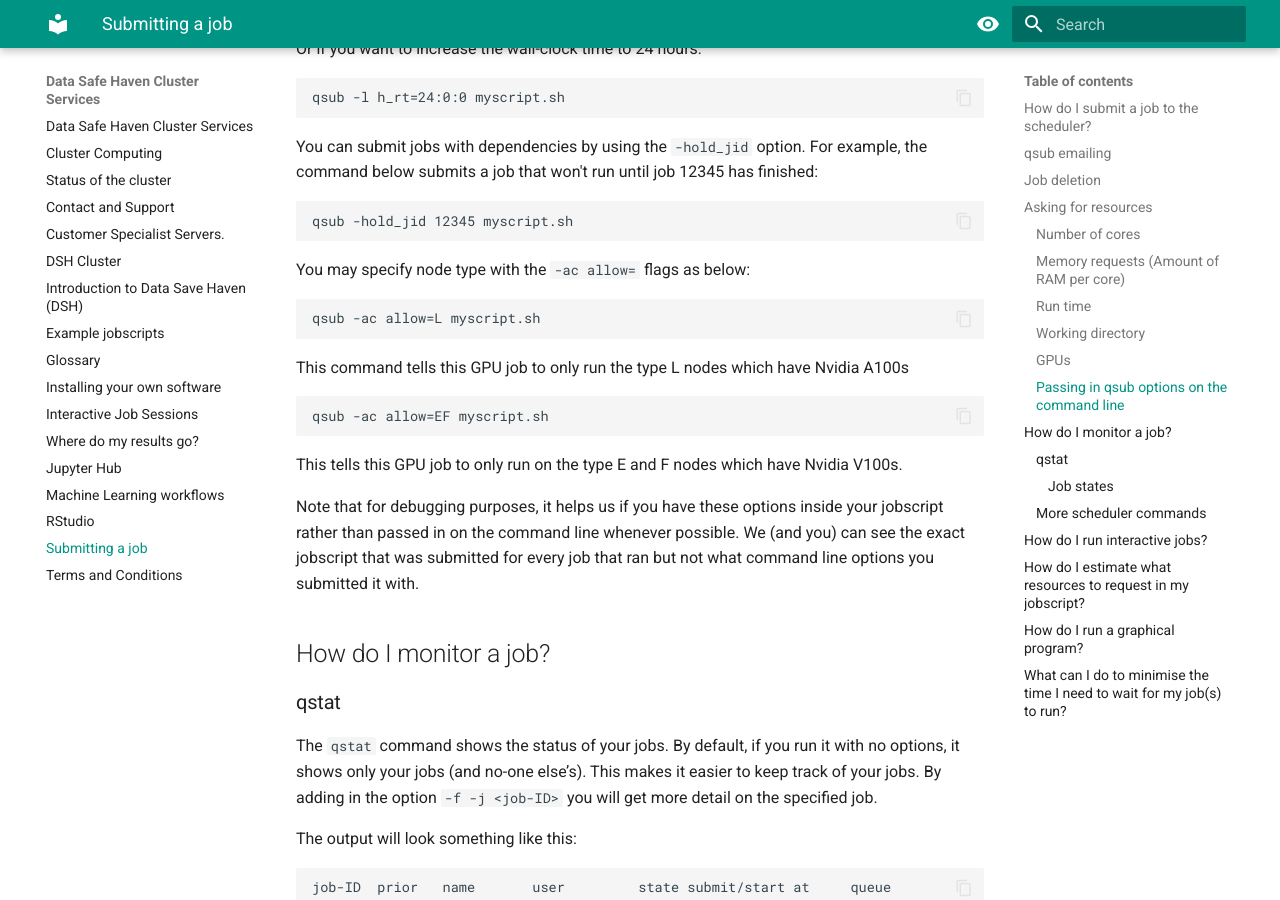
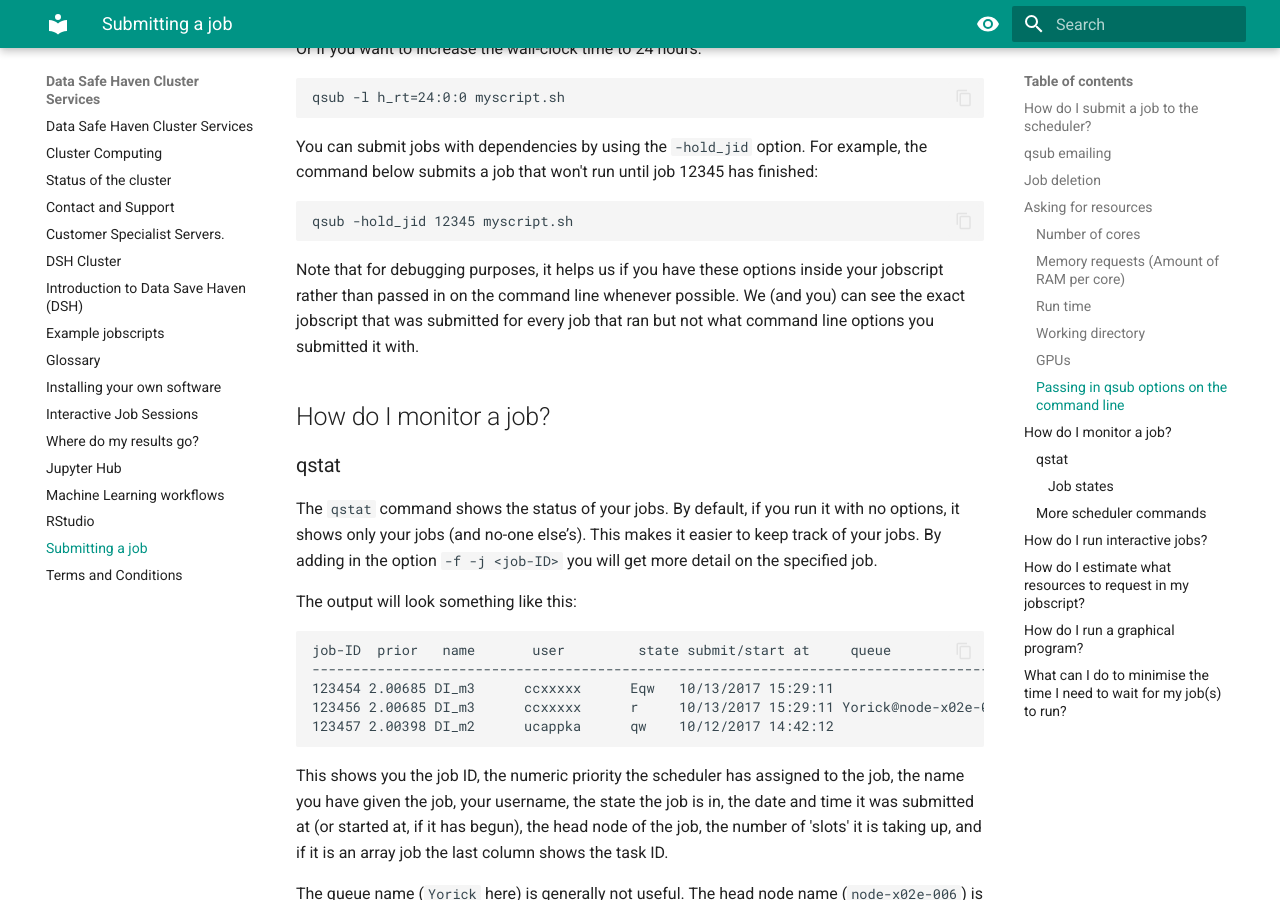
Before and after one commit to UCL-ARC/mkdocs-dsh-docs, an MkDocs documentation site: the page built from docs/Running_jobs.md, in a window 1280 px wide and 900 px high, scrolled down 3908 px. Built offline with MkDocs 1.6.1 and Material for MkDocs 9.7.7, drawn with Linux system fonts in a browser that asks for light colours.

Commit message:
Remove node type specification examples
Removed examples of specifying node types with qsub command.

````diff
--- a/docs/Running_jobs.md
+++ b/docs/Running_jobs.md
@@ -149,22 +149,6 @@ You can submit jobs with dependencies by using the `-hold_jid` option. For examp
 qsub -hold_jid 12345 myscript.sh
 ```
 
-You may specify node type with the `-ac allow=` flags as below:
-
-```
-qsub -ac allow=L myscript.sh
-```
-
-This command tells this GPU job to only run the type L nodes which have Nvidia A100s
-
-```
-qsub -ac allow=EF myscript.sh
-```
-
-This tells this GPU job to only run on the type E and F nodes which have Nvidia V100s.
-
-<!--- provide an alternate example, e.g., using Myriad's or Kathleen's nodes  --->
-
 Note that for debugging purposes, it helps us if you have these options inside your jobscript rather than passed in on the command line whenever possible. We (and you) can see the exact jobscript that was submitted for every job that ran but not what command line options you submitted it with.
 
 ## How do I monitor a job?
````
